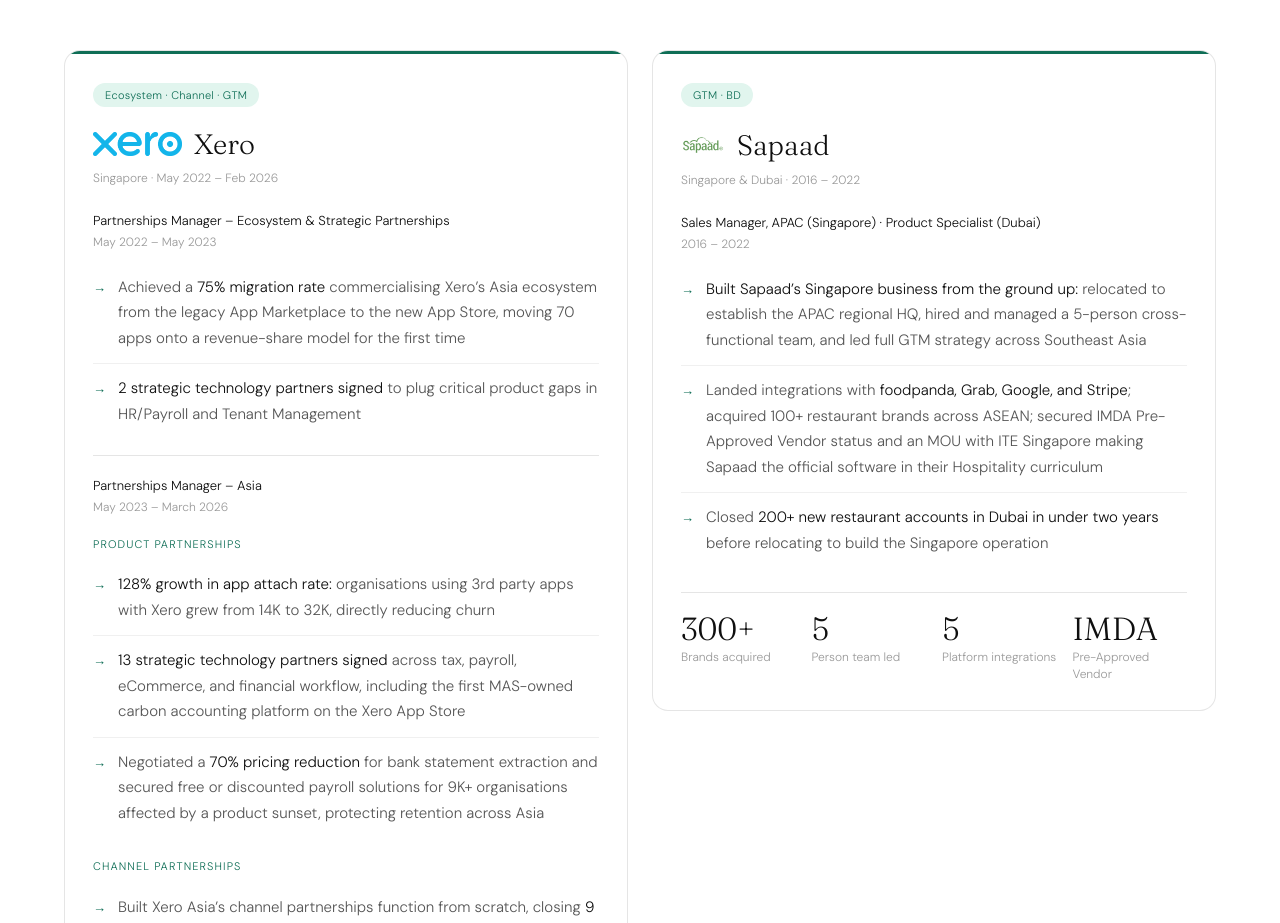
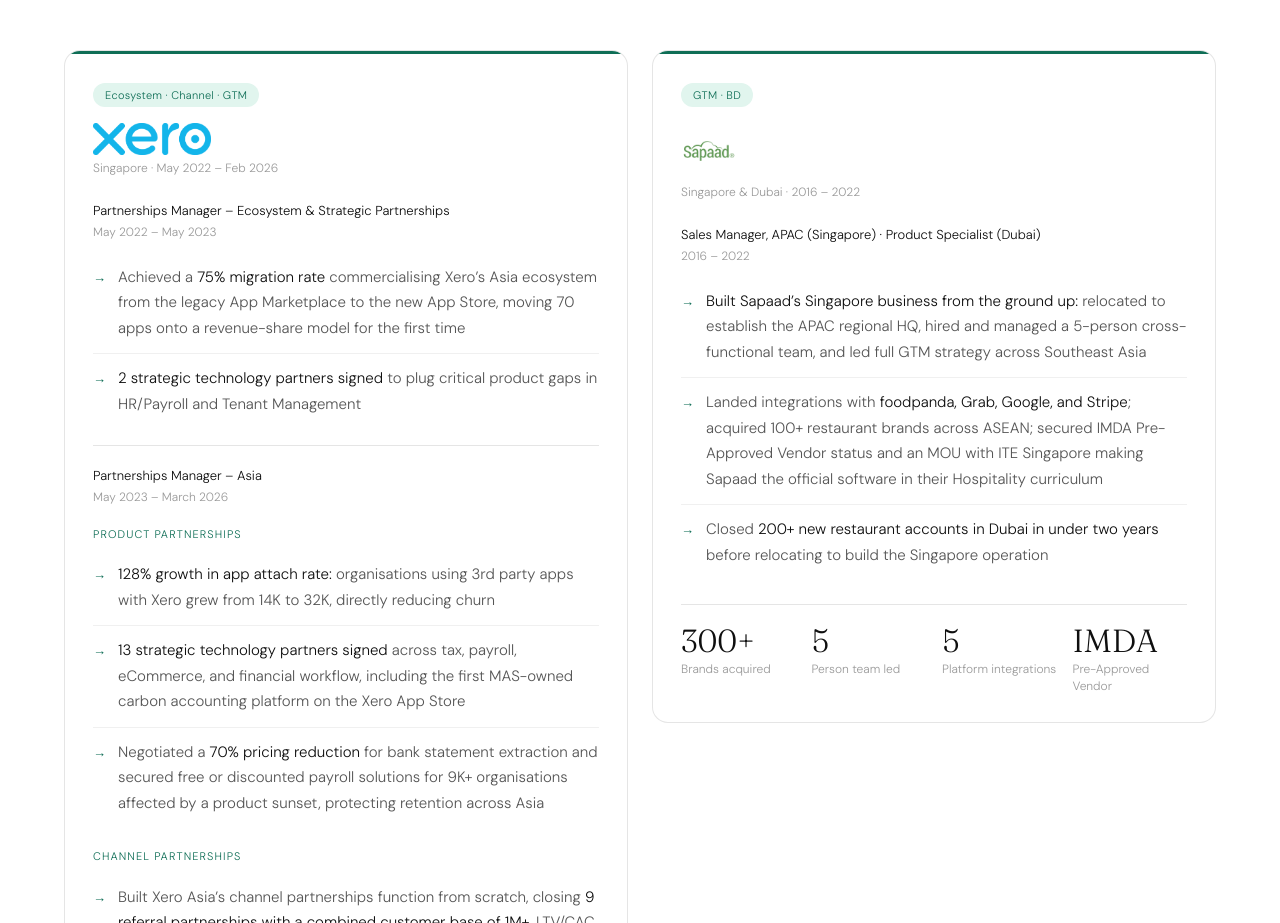
Before and after one commit to anirudhgt9/portfolio, a Next.js app: page / in a window 1280 px wide. Shown: the part 1746-2669 px from the top of the page. Built offline with nearby package versions, Linux system fonts and the light colour scheme.

Commit message:
Work cards: logo-only headers, no duplicate name text

```diff
--- a/app/page.tsx
+++ b/app/page.tsx
@@ -296,13 +296,8 @@
           {/* Xero */}
           <WorkCard>
             <TagPill>Ecosystem · Channel · GTM</TagPill>
-            <div className="flex items-center gap-3 mb-1">
-              {/* eslint-disable-next-line @next/next/no-img-element */}
-              <img src="/xero.png" alt="Xero" style={{ height: 24, width: "auto", objectFit: "contain" }} />
-              <h3 className="font-fraunces font-light text-[28px] text-[#0F0F0F]">
-                Xero
-              </h3>
-            </div>
+            {/* eslint-disable-next-line @next/next/no-img-element */}
+            <img src="/xero.png" alt="Xero" style={{ height: 32, width: "auto", objectFit: "contain" }} className="mb-1" />
             <p className="text-[12px] font-dm-sans font-light text-[#999999] mb-6">
               Singapore · May 2022 – Feb 2026
             </p>
@@ -408,13 +403,8 @@
           {/* Sapaad */}
           <WorkCard>
             <TagPill>GTM · BD</TagPill>
-            <div className="flex items-center gap-3 mb-1">
-              {/* eslint-disable-next-line @next/next/no-img-element */}
-              <img src="/sapaad.png" alt="Sapaad" style={{ height: 44, width: 44, objectFit: "contain" }} />
-              <h3 className="font-fraunces font-light text-[28px] text-[#0F0F0F]">
-                Sapaad
-              </h3>
-            </div>
+            {/* eslint-disable-next-line @next/next/no-img-element */}
+            <img src="/sapaad.png" alt="Sapaad" style={{ height: 56, width: "auto", objectFit: "contain" }} className="mb-1" />
             <p className="text-[12px] font-dm-sans font-light text-[#999999] mb-6">
               Singapore &amp; Dubai · 2016 – 2022
             </p>
```
